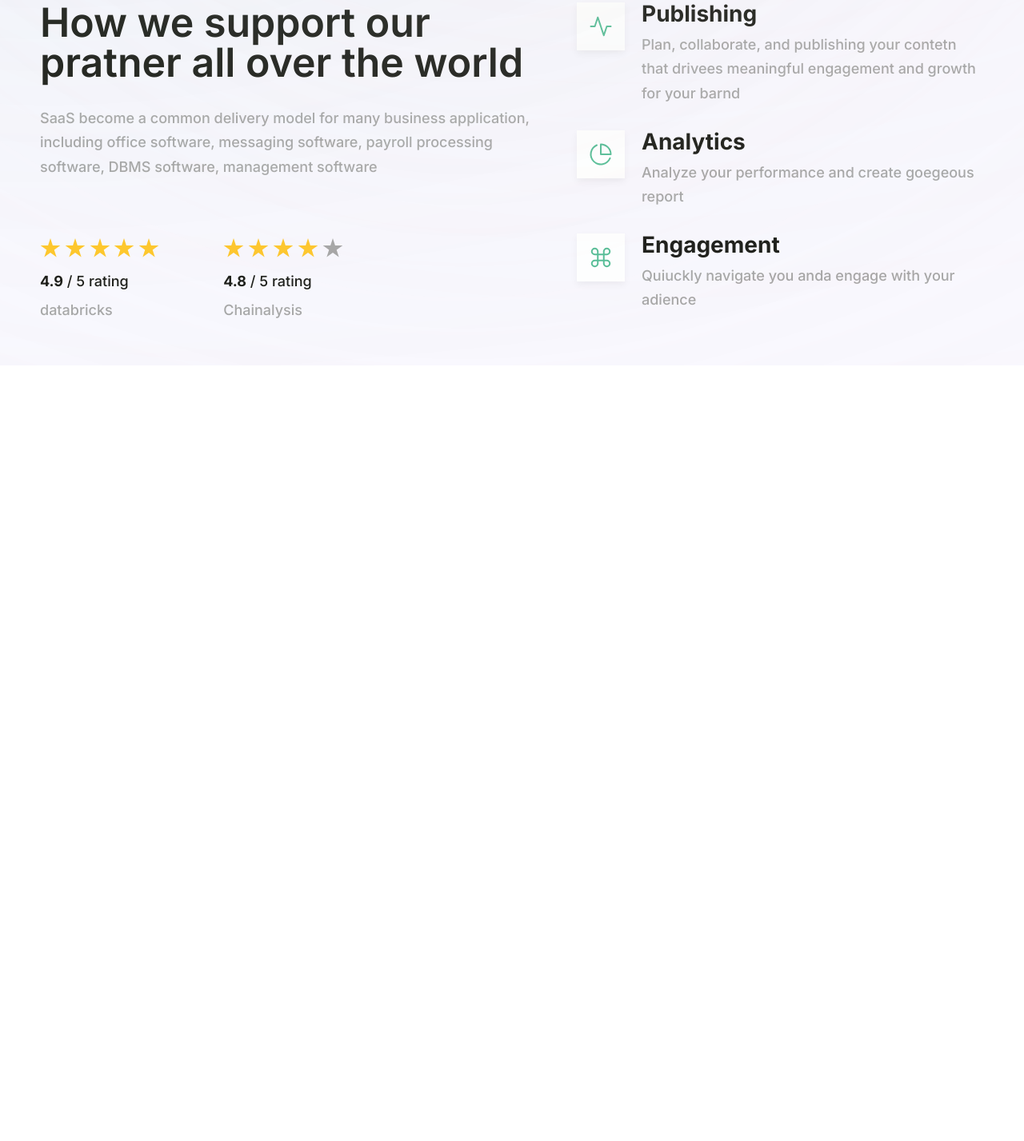
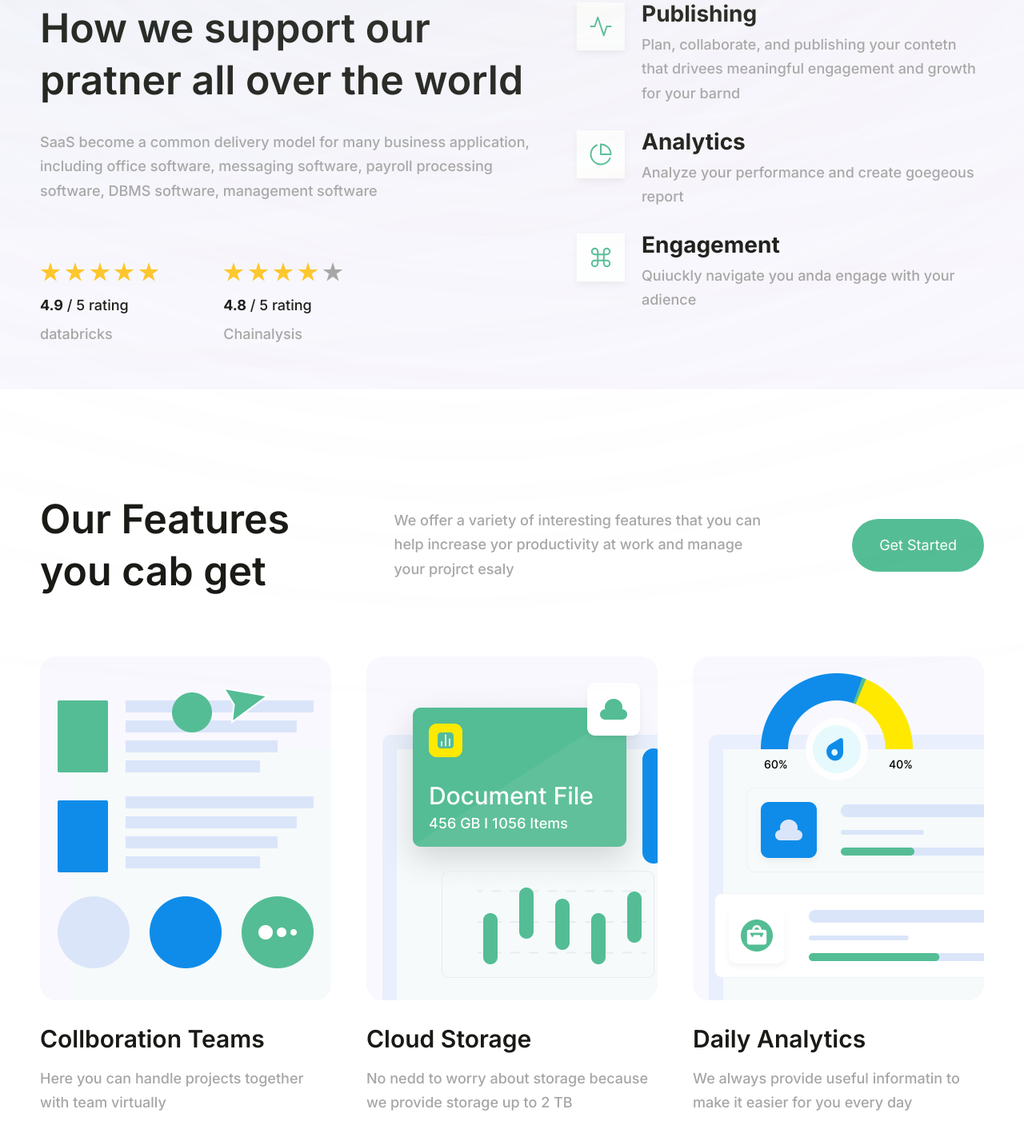
Before and after one commit to kOnfie/Biccas, a plain HTML site: page index.html in a window 1280 px wide. Shown: the part 1229-2656 px from the top of the page at 80% size. Before the commit the page ends 1686 px from the top, so only its background shows below. Drawn offline with Linux system fonts and the light colour scheme.

Commit message:
feat(feature): add feature section to page

```diff
--- a/index.html
+++ b/index.html
@@ -269,6 +269,48 @@
           </div>
         </section>
         <!-- support end -->
+
+        <!-- feature -->
+        <section class="feature">
+          <div class="container">
+            <div class="feature__body">
+              <div class="feature__header">
+                <h2 class="feature__title title">Our Features you cab get</h2>
+                <p class="feature__subtitle">
+                  We offer a variety of interesting features that you can help increase yor productivity at work and
+                  manage your projrct esaly
+                </p>
+                <button class="feature__button custom-button">Get Started</button>
+              </div>
+
+              <div class="feature__cards">
+                <div class="feature__card">
+                  <img src="./images/feature/photo-1.jpg" alt="Collboration Teams" />
+
+                  <h4 class="feature__card--title">Collboration Teams</h4>
+                  <p class="feature__card--subtitle">Here you can handle projects together with team virtually</p>
+                </div>
+                <div class="feature__card">
+                  <img src="./images/feature/photo-2.jpg" alt="Cloud Storage" />
+
+                  <h4 class="feature__card--title">Cloud Storage</h4>
+                  <p class="feature__card--subtitle">
+                    No nedd to worry about storage because we provide storage up to 2 TB
+                  </p>
+                </div>
+                <div class="feature__card">
+                  <img src="./images/feature/photo-3.jpg" alt="Daily Analytics" />
+
+                  <h4 class="feature__card--title">Daily Analytics</h4>
+                  <p class="feature__card--subtitle">
+                    We always provide useful informatin to make it easier for you every day
+                  </p>
+                </div>
+              </div>
+            </div>
+          </div>
+        </section>
+        <!-- feature end -->
       </main>
       <!-- main end -->
 
--- a/scss/components/_title.scss
+++ b/scss/components/_title.scss
@@ -2,4 +2,9 @@
   font-size: 3.125rem;
   font-weight: 600;
   text-align: left;
+  line-height: 1.3;
+
+  @media (max-width: $bp-mobile-l) {
+    font-size: 2rem;
+  }
 }
--- /dev/null
+++ b/scss/layouts/_feature.scss
@@ -0,0 +1,84 @@
+.feature {
+  @include section-padding;
+
+  &__header {
+    display: flex;
+    align-items: center;
+    justify-content: space-between;
+    column-gap: 1rem;
+    row-gap: 2rem;
+    flex-wrap: wrap;
+
+    margin-bottom: 4.625rem;
+  }
+
+  &__title {
+    max-width: 20.6875rem;
+  }
+
+  &__subtitle {
+    color: $color-gray;
+    line-height: 1.7;
+
+    max-width: 461px;
+  }
+
+  &__button {
+    padding: 1.5rem 2.125rem;
+    border-radius: 4.375rem;
+  }
+
+  &__cards {
+    display: grid;
+    column-gap: 2.75rem;
+
+    grid-template-columns: repeat(3, 1fr);
+  }
+
+  &__card {
+    img {
+      margin-bottom: 1.875rem;
+    }
+
+    &--title {
+      font-size: 1.875rem;
+      font-weight: 600;
+      margin-bottom: 1.25rem;
+    }
+
+    &--subtitle {
+      color: $color-gray;
+      line-height: 1.7;
+    }
+  }
+
+  @media (max-width: $bp-tablet) {
+    &__header {
+      margin-bottom: 3rem;
+    }
+
+    &__cards {
+      grid-template-columns: repeat(1, 1fr);
+
+      row-gap: 2rem;
+    }
+
+    &__card {
+      text-align: center;
+
+      img {
+        width: 70%;
+      }
+    }
+  }
+
+  @media (max-width: $bp-mobile-l) {
+    &__header {
+      row-gap: 1rem;
+    }
+
+    &__cards {
+      row-gap: 1rem;
+    }
+  }
+}
--- a/scss/layouts/_support.scss
+++ b/scss/layouts/_support.scss
@@ -116,8 +116,6 @@
 
     &__title {
       margin-bottom: 1rem;
-
-      font-size: 2rem;
     }
 
     &__subtitle {
--- a/scss/main.scss
+++ b/scss/main.scss
@@ -10,6 +10,7 @@
 @import "./layouts/hero";
 @import "./layouts/collabs";
 @import "./layouts/support";
+@import "./layouts/feature";
 
 body {
   min-height: 100%;
--- a/scss/utils/_mixins.scss
+++ b/scss/utils/_mixins.scss
@@ -12,3 +12,11 @@
   left: 0;
   z-index: 5;
 }
+
+@mixin section-padding {
+  padding: 8.125rem 0;
+
+  @media (max-width: $bp-tablet) {
+    padding: 2rem 0;
+  }
+}
```
Also changed, not shown: css/main.css, images/feature/photo-1.jpg (added), images/feature/photo-2.jpg (added), images/feature/photo-3.jpg (added), 2 other files.
